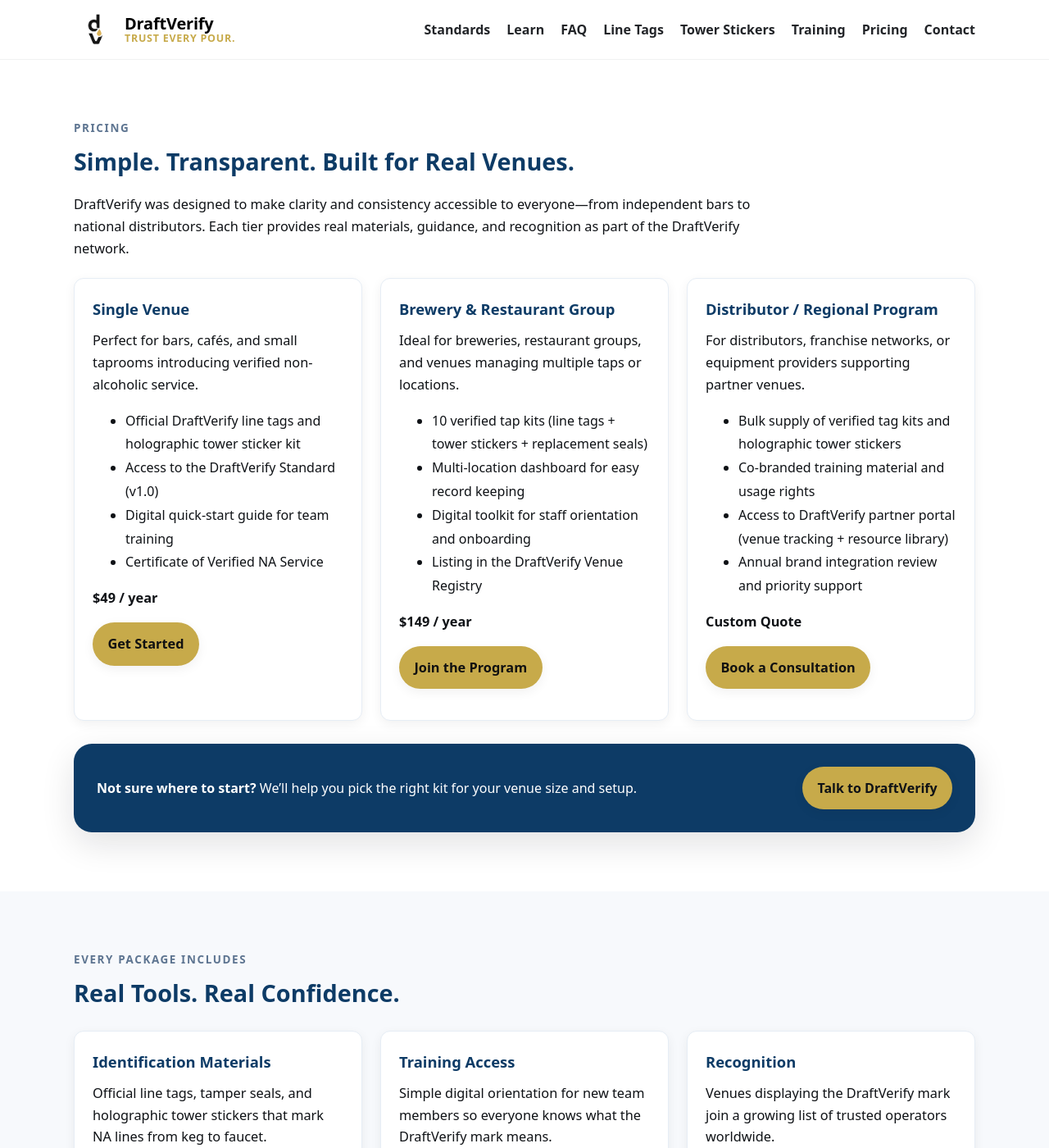
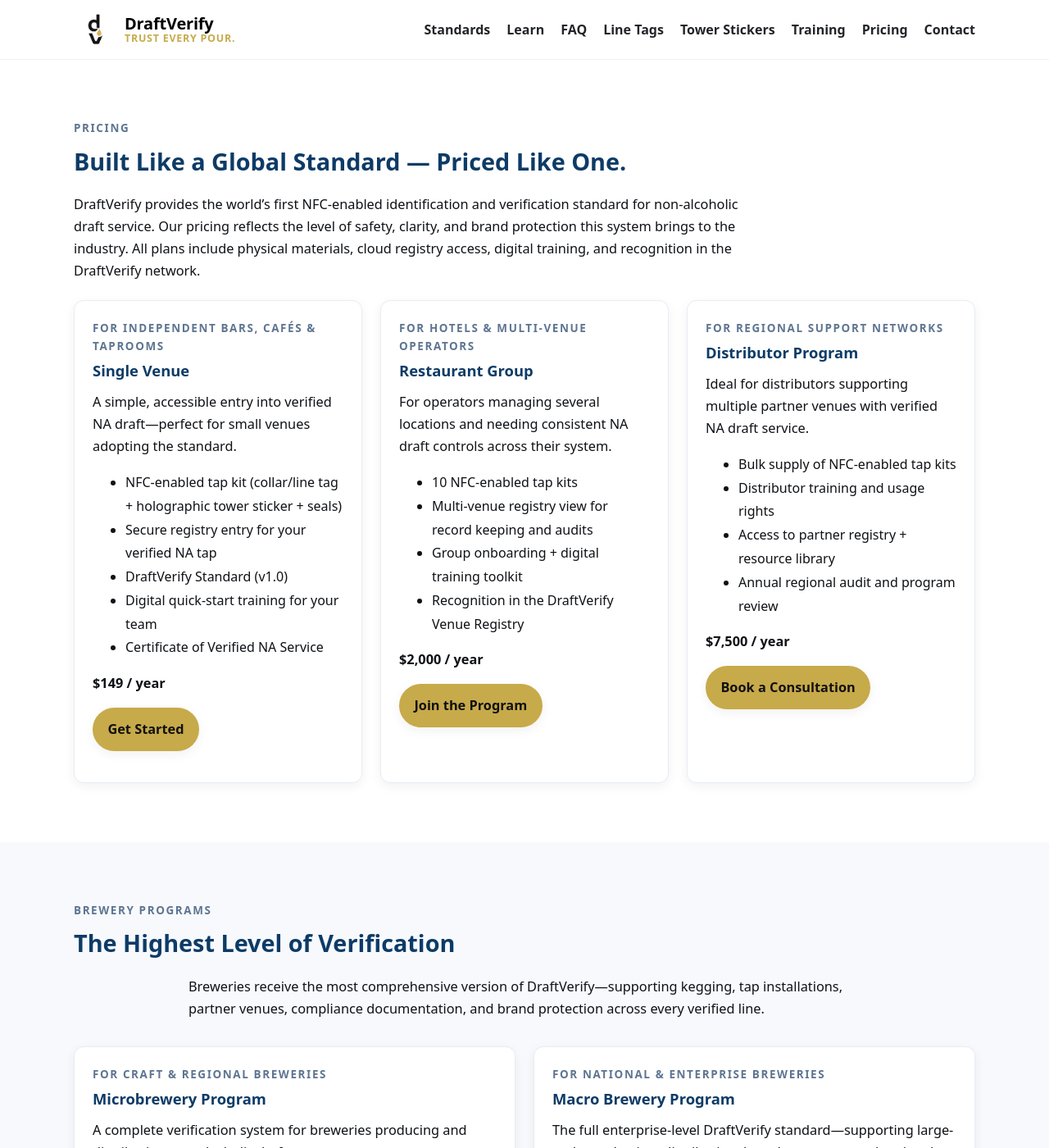
Before and after one commit to draftverify/draftverify.com, a Jekyll site: the page built from pricing.html, in a window 1280 px wide and 1400 px high. Shown: the whole window at 82% size. Built offline with Jekyll 4.4.1, drawn with Linux system fonts in a browser that asks for light colours; some of the changed text lies outside the part shown.

Commit message:
Update pricing.html

```diff
--- a/pricing.html
+++ b/pricing.html
@@ -1,6 +1,6 @@
 ---
 title: Pricing
-description: Straightforward, accessible pricing for venues, breweries, and groups adopting the DraftVerify standard.
+description: Flat, all-in annual pricing for venues, groups, distributors, and breweries adopting the DraftVerify standard.
 permalink: /pricing/
 layout: default
 ---
@@ -8,79 +8,135 @@ layout: default
 <section class="section">
   <div class="container">
     <div class="kicker">Pricing</div>
-    <h2 class="h2">Simple. Transparent. Built for Real Venues.</h2>
+    <h2 class="h2">Built Like a Global Standard — Priced Like One.</h2>
     <p style="max-width:840px">
-      DraftVerify was designed to make clarity and consistency accessible to everyone—from independent bars to national distributors.
-      Each tier provides real materials, guidance, and recognition as part of the DraftVerify network.
+      DraftVerify provides the world’s first NFC-enabled identification and verification standard for non-alcoholic draft service.
+      Our pricing reflects the level of safety, clarity, and brand protection this system brings to the industry.
+      All plans include physical materials, cloud registry access, digital training, and recognition in the DraftVerify network.
     </p>
 
     <div class="grid cols-3" style="margin-top:22px">
+
+      <!-- Single Venue -->
       <div class="card reveal">
+        <div class="kicker" style="margin-bottom:4px">For independent bars, cafés & taprooms</div>
         <h3>Single Venue</h3>
-        <p>Perfect for bars, cafés, and small taprooms introducing verified non-alcoholic service.</p>
+        <p>A simple, accessible entry into verified NA draft—perfect for small venues adopting the standard.</p>
         <ul style="line-height:1.8">
-          <li>Official DraftVerify line tags and holographic tower sticker kit</li>
-          <li>Access to the DraftVerify Standard (v1.0)</li>
-          <li>Digital quick-start guide for team training</li>
+          <li>NFC-enabled tap kit (collar/line tag + holographic tower sticker + seals)</li>
+          <li>Secure registry entry for your verified NA tap</li>
+          <li>DraftVerify Standard (v1.0)</li>
+          <li>Digital quick-start training for your team</li>
           <li>Certificate of Verified NA Service</li>
         </ul>
-        <p><strong>$49 / year</strong></p>
+        <p><strong>$149 / year</strong></p>
         <p><a href="{{ '/contact/' | relative_url }}" class="btn gold">Get Started</a></p>
       </div>
 
+      <!-- Restaurant Group -->
       <div class="card reveal">
-        <h3>Brewery & Restaurant Group</h3>
-        <p>Ideal for breweries, restaurant groups, and venues managing multiple taps or locations.</p>
+        <div class="kicker" style="margin-bottom:4px">For hotels & multi-venue operators</div>
+        <h3>Restaurant Group</h3>
+        <p>For operators managing several locations and needing consistent NA draft controls across their system.</p>
         <ul style="line-height:1.8">
-          <li>10 verified tap kits (line tags + tower stickers + replacement seals)</li>
-          <li>Multi-location dashboard for easy record keeping</li>
-          <li>Digital toolkit for staff orientation and onboarding</li>
-          <li>Listing in the DraftVerify Venue Registry</li>
+          <li>10 NFC-enabled tap kits</li>
+          <li>Multi-venue registry view for record keeping and audits</li>
+          <li>Group onboarding + digital training toolkit</li>
+          <li>Recognition in the DraftVerify Venue Registry</li>
         </ul>
-        <p><strong>$149 / year</strong></p>
+        <p><strong>$2,000 / year</strong></p>
         <p><a href="{{ '/contact/' | relative_url }}" class="btn gold">Join the Program</a></p>
       </div>
 
+      <!-- Distributor -->
       <div class="card reveal">
-        <h3>Distributor / Regional Program</h3>
-        <p>For distributors, franchise networks, or equipment providers supporting partner venues.</p>
+        <div class="kicker" style="margin-bottom:4px">For regional support networks</div>
+        <h3>Distributor Program</h3>
+        <p>Ideal for distributors supporting multiple partner venues with verified NA draft service.</p>
         <ul style="line-height:1.8">
-          <li>Bulk supply of verified tag kits and holographic tower stickers</li>
-          <li>Co-branded training material and usage rights</li>
-          <li>Access to DraftVerify partner portal (venue tracking + resource library)</li>
-          <li>Annual brand integration review and priority support</li>
+          <li>Bulk supply of NFC-enabled tap kits</li>
+          <li>Distributor training and usage rights</li>
+          <li>Access to partner registry + resource library</li>
+          <li>Annual regional audit and program review</li>
         </ul>
-        <p><strong>Custom Quote</strong></p>
+        <p><strong>$7,500 / year</strong></p>
         <p><a href="{{ '/contact/' | relative_url }}" class="btn gold">Book a Consultation</a></p>
       </div>
-    </div>
 
-    <div class="cta-band" style="margin-top:28px">
-      <div>
-        <strong>Not sure where to start?</strong>
-        We’ll help you pick the right kit for your venue size and setup.
-      </div>
-      <a class="btn primary" href="{{ '/contact/' | relative_url }}">Talk to DraftVerify</a>
     </div>
   </div>
 </section>
 
+<!-- Brewery Tiers -->
 <section class="section" style="background:#f7f9fc">
   <div class="container">
+    <div class="kicker center">Brewery Programs</div>
+    <h2 class="h2 center">The Highest Level of Verification</h2>
+    <p class="center" style="max-width:820px;margin:0 auto;">
+      Breweries receive the most comprehensive version of DraftVerify—supporting kegging, tap installations,
+      partner venues, compliance documentation, and brand protection across every verified line.
+    </p>
+
+    <div class="grid cols-2" style="margin-top:32px">
+
+      <!-- Microbrewery -->
+      <div class="card reveal">
+        <div class="kicker" style="margin-bottom:4px">For craft & regional breweries</div>
+        <h3>Microbrewery Program</h3>
+        <p>A complete verification system for breweries producing and distributing non-alcoholic draft.</p>
+        <ul style="line-height:1.8">
+          <li>50 NFC-enabled keg collars</li>
+          <li>25 tap kits for connected venues</li>
+          <li>Brewery Registry Hub (all partner venues + verification status)</li>
+          <li>Unlimited brewery staff training access</li>
+          <li>Co-branded DraftVerify NA draft guidelines</li>
+          <li>Annual NA draft compliance summary</li>
+          <li>Permission to promote as a DraftVerify Certified Brewery</li>
+        </ul>
+        <p><strong>$10,000 / year</strong></p>
+        <p><a href="{{ '/contact/' | relative_url }}" class="btn gold">Apply for Certification</a></p>
+      </div>
+
+      <!-- Macro / Enterprise Brewery -->
+      <div class="card reveal">
+        <div class="kicker" style="margin-bottom:4px">For national & enterprise breweries</div>
+        <h3>Macro Brewery Program</h3>
+        <p>The full enterprise-level DraftVerify standard—supporting large-scale production, distribution,
+        brand assurance, and national rollout requirements.</p>
+        <ul style="line-height:1.8">
+          <li>250–1,000 NFC-enabled keg collars</li>
+          <li>Enterprise partner registry dashboard</li>
+          <li>Custom training modules for national teams</li>
+          <li>Monthly compliance snapshots + reporting</li>
+          <li>National or multi-regional deployment support</li>
+          <li>Priority enterprise support</li>
+          <li>Co-marketing + PR alignment opportunities</li>
+        </ul>
+        <p><strong>$50,000 / year</strong></p>
+        <p><a href="{{ '/contact/' | relative_url }}" class="btn gold">Enterprise Inquiry</a></p>
+      </div>
+
+    </div>
+  </div>
+</section>
+
+<!-- Every Package Includes -->
+<section class="section-sm">
+  <div class="container">
     <div class="kicker center">Every Package Includes</div>
-    <h2 class="h2 center">Real Tools. Real Confidence.</h2>
+    <h2 class="h2 center">Identification, Verification, & Confidence</h2>
     <div class="grid cols-3" style="margin-top:22px">
       <div class="card reveal">
-        <h3>Identification Materials</h3>
-        <p>Official line tags, tamper seals, and holographic tower stickers that mark NA lines from keg to faucet.</p>
+        <h3>NFC Identification Materials</h3>
+        <p>NFC-enabled line tags, keg collars, tamper seals, and holographic tower stickers that clearly identify NA lines from keg to faucet.</p>
       </div>
       <div class="card reveal">
         <h3>Training Access</h3>
-        <p>Simple digital orientation for new team members so everyone knows what the DraftVerify mark means.</p>
+        <p>Digital orientation for new staff so every operator understands how to maintain verified non-alcoholic draft service.</p>
       </div>
       <div class="card reveal">
         <h3>Recognition</h3>
-        <p>Venues displaying the DraftVerify mark join a growing list of trusted operators worldwide.</p>
+        <p>Membership in the DraftVerify global registry, showing guests, auditors, and partners that your NA draft meets a recognized standard.</p>
       </div>
     </div>
   </div>
@@ -91,10 +147,10 @@ layout: default
     <div class="cta-band">
       <div>
         <div class="kicker">Join the Standard</div>
-        <h3 style="margin:.3rem 0 0;">Get your verified starter kit today.</h3>
+        <h3 style="margin:.3rem 0 0;">Begin verified service — from single taps to national rollouts.</h3>
       </div>
       <div>
-        <a class="btn primary" href="{{ '/contact/' | relative_url }}">Request a Starter Kit</a>
+        <a class="btn primary" href="{{ '/contact/' | relative_url }}">Request Access</a>
         <a class="btn ghost" href="{{ '/standards/' | relative_url }}" style="margin-left:10px">Read the Standard</a>
       </div>
     </div>
```
